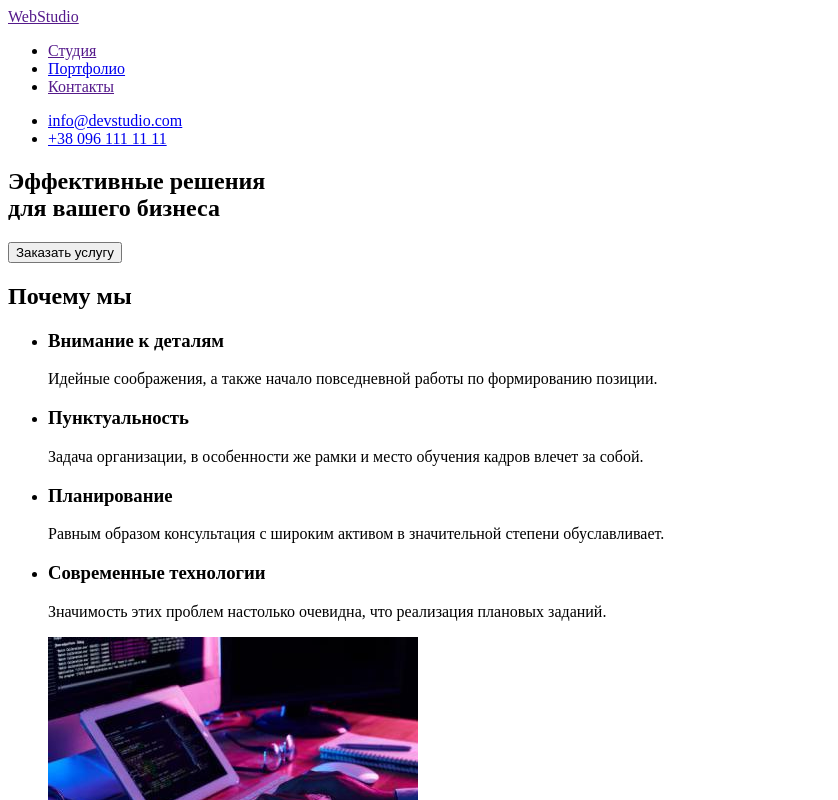
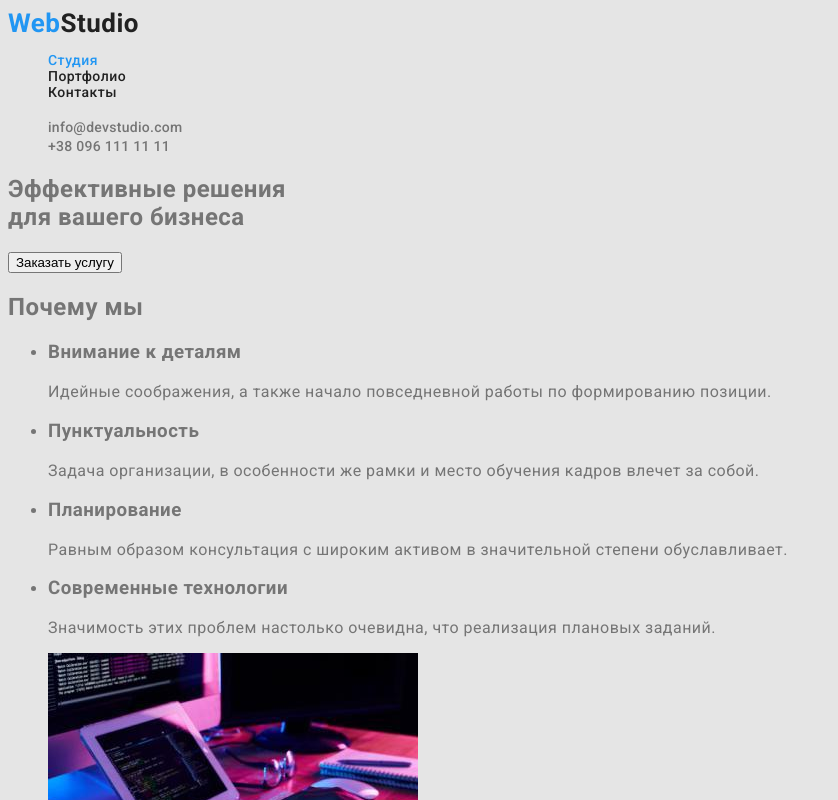
Before and after one commit to vavrinuknatala/goit-markup-hw-02, a plain HTML site: page index.html in a window 1280 px wide. Shown: the top 800 px of the page, without its empty margins (0-838 px from the left). Drawn offline with Linux system fonts and the light colour scheme.

Commit message:
стили текста HEADER

```diff
--- a/css/styles.css
+++ b/css/styles.css
@@ -0,0 +1,66 @@
+:root {
+      --primary-text-color: #212121;
+      --secondary-text-color: #757575;
+      --accent-color: #2196f3;
+      --primary-bg-color: #e5e5e5;
+      --secondary-bg-color: #2f303a;
+      --grey-bg-color: #f5f4fa;
+
+}
+
+body {
+      background-color: var(--primary-bg-color);
+      color: var(--secondary-text-color);
+      font-family: Roboto, sans-serif;
+      font-size: 16px;
+      line-height: 1.19;
+      letter-spacing: 0.03em;
+}
+
+.list {
+     list-style: none;
+ }
+
+ /*-----HEADER-----*/
+ .logo {
+        font-weight: 700;
+        font-size: 26px;
+        line-height: 1.19;
+        color: var(--primary-text-color);
+        text-decoration: none;
+
+ }
+ .logo-web {
+     color: var(--accent-color);
+ }
+ .header-list, .header-item
+ {
+    font-weight: 500;
+    font-size: 14px;
+    line-height: 1.14;
+    text-decoration: none;
+    color: var(--primary-text-color);
+ }
+
+.header-item:hover,
+.header-item:focus
+{
+    color: var(--accent-color);
+}
+.header-item.current
+{
+    color: var(--accent-color);
+}
+.header-contact {
+    font-weight: 500;
+    font-size: 14px;
+    line-height: 1.14;
+    letter-spacing: 0.02em;
+    text-decoration: none;
+    color:  var(--secondary-text-color);
+}
+.header-contact:hover,
+.header-contact:focus {
+    color: var(--accent-color);
+}
+/*-----HEADER END-----*/
--- a/index.html
+++ b/index.html
@@ -4,30 +4,38 @@
     <meta charset="UTF-8">
     <meta http-equiv="X-UA-Compatible" content="IE=edge">
     <meta name="viewport" content="width=device-width, initial-scale=1.0">
-    <title>Document</title>
+    <title>WebStudio </title>
+     <link
+      rel="preconnect"
+      href="https://fonts.gstatic.com">
+
+    <link
+      href="https://fonts.googleapis.com/css2?family=Raleway:wght@700&family=Roboto:wght@400;500;700;900&display=swap"
+      rel="stylesheet">
     <link rel="stylesheet" href="./css/styles.css">
 </head>
 <body>
-    <!--header-->
-    <header>
-        <nav>
-            <a href="">WebStudio</a>
-            <ul>
-                <li><a href="">Студия</a></li>
-                <li><a href="./portfolio.html">Портфолио</a></li>
-                <li><a href="">Контакты</a></li>
+    <!--HEADER-->
+    <header class="header-section">
+        <nav class="header-nav">
+            <a class="logo" href=""><span class="logo-web">Web</span>Studio</a>
+            <ul class="header-list list">
+                <li><a class="header-item current" href="./index.html">Студия</a></li>
+                <li><a class="header-item" href="./portfolio.html">Портфолио</a></li>
+                <li><a class="header-item" href="">Контакты</a></li>
             </ul>
         </nav>
-            <ul>
+            <ul class="header-list-contact list">
                 <li>
-                    <a href="mailto:info@devstudio.com">info@devstudio.com</a>
+                    <a href="mailto:info@devstudio.com" class="header-contact">info@devstudio.com</a>
                 </li>
                 <li>
-                    <a href="tel:+380961111111">+38 096 111 11 11</a>
+                    <a href="tel:+380961111111" class="header-contact">+38 096 111 11 11</a>
                 </li>
             </ul>
 
     </header>
+    <!--HEADER END-->
     <!---->
     <main>
         <section>
@@ -101,7 +109,7 @@
 
     <!--footer-->
     <footer>
-        <a href="">WebStudio</a>
+        <a href=""><span class="logo">Web</span>Studio</a>
         <address>
             <p>г. Киев, пр-т Леси Украинки, 26</p>
             <ul>
```
Also changed, not shown: portfolio.html (+2 -2 lines).
